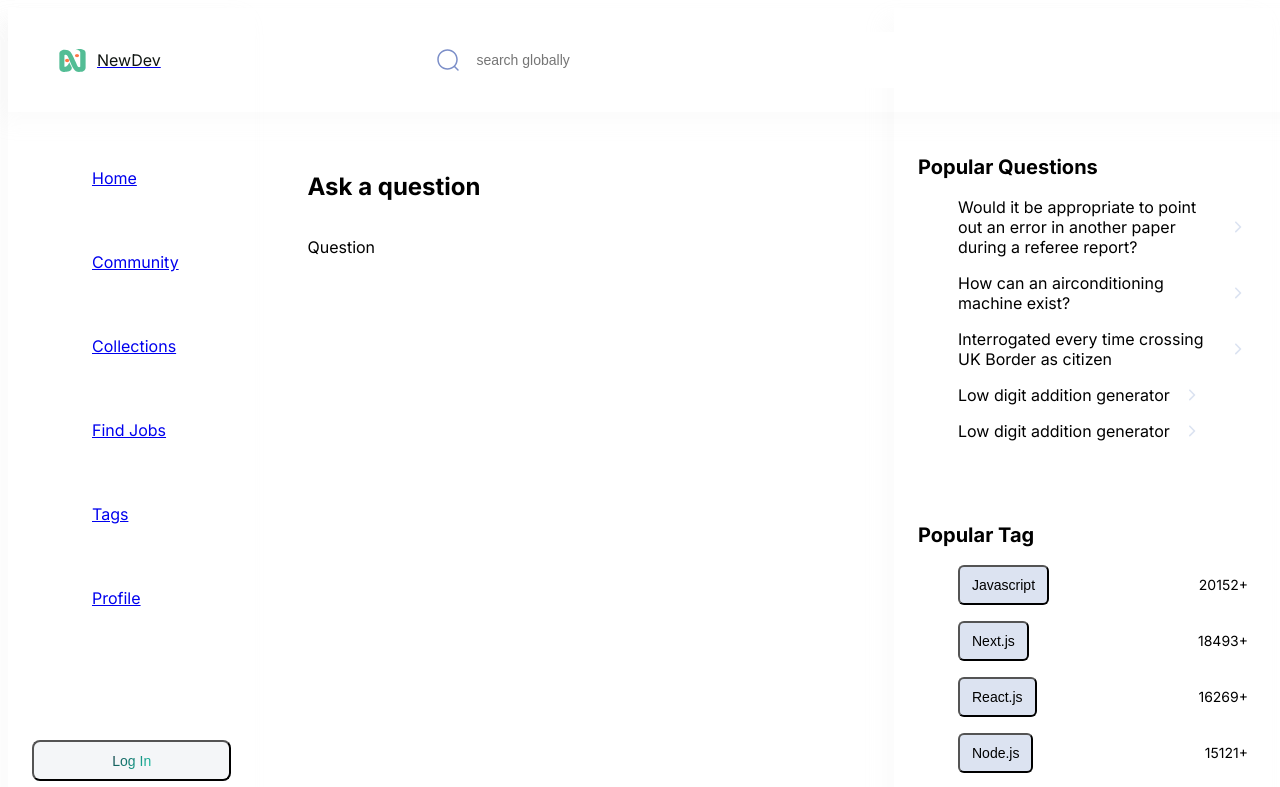
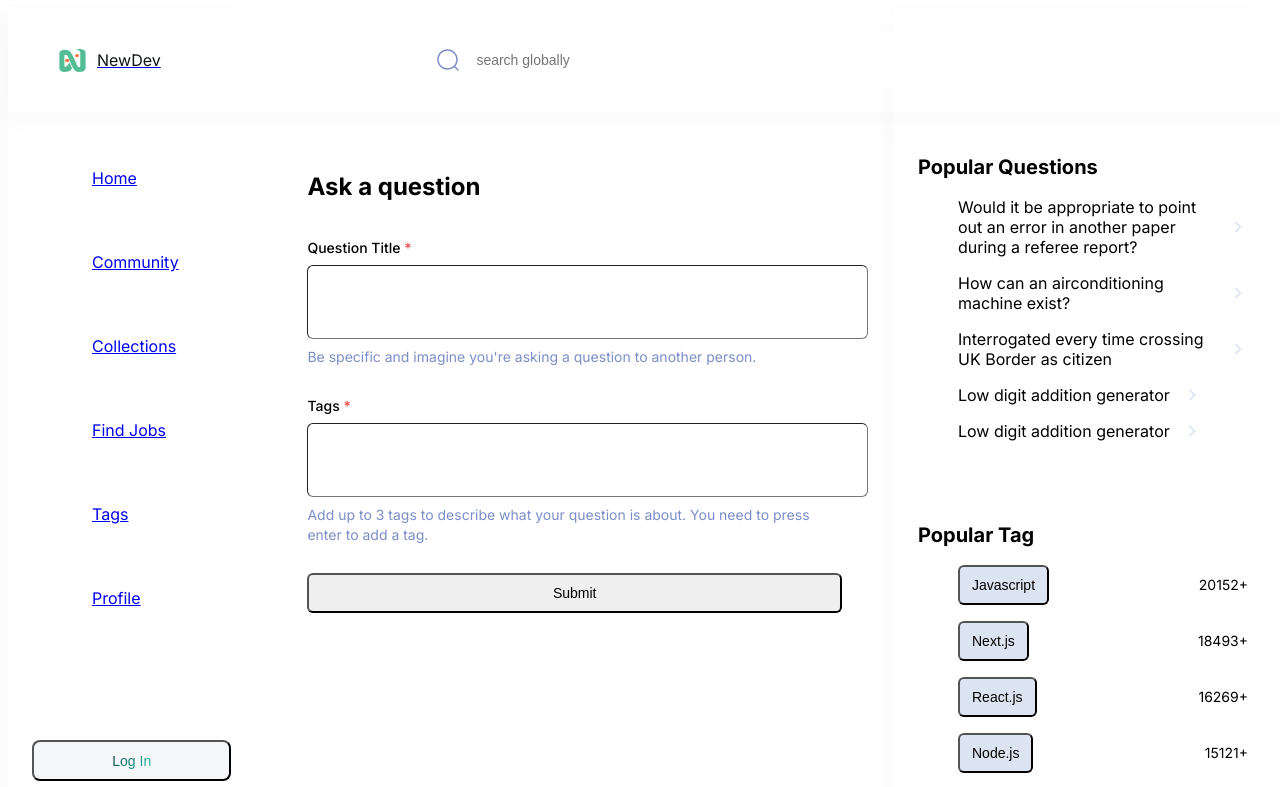
Before and after one commit to harzeezco/devOverflow, a Next.js app: page /ask-question in a window 1280 px wide. Shown: the top 787 px of the page. Built offline with nearby package versions, Linux system fonts and the light colour scheme; no server answers.

Commit message:
bring in shadcn form and validate the form using zod

```diff
--- a/app/styles/globals.css
+++ b/app/styles/globals.css
@@ -25,7 +25,7 @@
     @apply flex justify-start items-center;
   }
   .card-wrapper {
-    @apply bg-light-900 dark:dark-gradient shadow-light-100;
+    @apply bg-light-900 dark:dark-gradient shadow-dark-100;
   }
   .btn {
     @apply bg-light-800 dark:bg-dark-300 !important;
--- a/components/cards/question-card/index.tsx
+++ b/components/cards/question-card/index.tsx
@@ -80,7 +80,7 @@
             {getTimestamp(createdAt)}
           </span>
           <Link href={`/question/${id}`}>
-            <h3 className='sm:h3-semibold base-semibold text-dark200_light900 line-clamp-1 flex-1'>
+            <h3 className='sm:h3-semibold base-semibold text-dark200_light900 mb-3 line-clamp-1 flex-1'>
               {title}
             </h3>
           </Link>
--- a/components/question/index.tsx
+++ b/components/question/index.tsx
@@ -1,7 +1,94 @@
+/* eslint-disable react/jsx-one-expression-per-line */
+
+'use client';
+
 import React from 'react';
+import { zodResolver } from '@hookform/resolvers/zod';
+import { useForm } from 'react-hook-form';
+import * as z from 'zod';
+import {
+  Form,
+  FormControl,
+  FormDescription,
+  FormField,
+  FormItem,
+  FormLabel,
+  FormMessage,
+} from '@/components/ui/form';
+import { QuestionSchema } from '@/lib/validations';
+import { Input } from '../ui/input';
+import { Button } from '../ui/button';
 
 function Question() {
-  return <div>Question</div>;
+  const form = useForm<z.infer<typeof QuestionSchema>>({
+    resolver: zodResolver(QuestionSchema),
+    defaultValues: {
+      title: '',
+      explanation: '',
+      tags: [],
+    },
+  });
+
+  // 2. Define a submit handler.
+  function onSubmit(values: z.infer<typeof QuestionSchema>) {
+    // Do something with the form values.
+    // ✅ This will be type-safe and validated.
+    console.log(values);
+  }
+  return (
+    <Form {...form}>
+      <form
+        onSubmit={form.handleSubmit(onSubmit)}
+        className='grid w-full gap-7'
+      >
+        <FormField
+          control={form.control}
+          name='title'
+          render={({ field }) => (
+            <FormItem>
+              <FormLabel className='paragraph-semibold text-dark400_light800'>
+                Question Title <span className='text-red-500'>*</span>
+              </FormLabel>
+              <FormControl className='mt-3.5'>
+                <Input
+                  {...field}
+                  className='no-focus paragraph-regular background-light900_dark300 light-border-2 text-dark300_light700 min-h-[56px] border'
+                />
+              </FormControl>
+              <FormDescription className='body-regular mt-2.5 text-light-500'>
+                Be specific and imagine you&apos;re asking a question to another
+                person.
+              </FormDescription>
+              <FormMessage className='text-red-500' />
+            </FormItem>
+          )}
+        />
+        <FormField
+          control={form.control}
+          name='title'
+          render={({ field }) => (
+            <FormItem>
+              <FormLabel className='paragraph-semibold text-dark400_light800'>
+                Tags <span className='text-red-500'>*</span>
+              </FormLabel>
+              <FormControl className='mt-3.5'>
+                <Input
+                  {...field}
+                  className='no-focus paragraph-regular background-light900_dark300 light-border-2 text-dark300_light700 min-h-[56px] border'
+                />
+              </FormControl>
+              <FormDescription className='body-regular mt-2.5 text-light-500'>
+                Add up to 3 tags to describe what your question is about. You
+                need to press enter to add a tag.
+              </FormDescription>
+              <FormMessage className='text-red-500' />
+            </FormItem>
+          )}
+        />
+        <Button type='submit'>Submit</Button>
+      </form>
+    </Form>
+  );
 }
 
 export default Question;
--- /dev/null
+++ b/components/ui/form.tsx
@@ -0,0 +1,175 @@
+import * as React from 'react';
+import * as LabelPrimitive from '@radix-ui/react-label';
+import { Slot } from '@radix-ui/react-slot';
+import {
+  Controller,
+  ControllerProps,
+  FieldPath,
+  FieldValues,
+  FormProvider,
+  useFormContext,
+} from 'react-hook-form';
+
+import { Label } from '@/components/ui/label';
+import cn from '@/lib/utils';
+
+const Form = FormProvider;
+
+type FormFieldContextValue<
+  TFieldValues extends FieldValues = FieldValues,
+  TName extends FieldPath<TFieldValues> = FieldPath<TFieldValues>,
+> = {
+  name: TName;
+};
+
+const FormItemContext = React.createContext<FormItemContextValue>(
+  {} as FormItemContextValue,
+);
+
+const FormFieldContext = React.createContext<FormFieldContextValue>(
+  {} as FormFieldContextValue,
+);
+
+function FormField<
+  TFieldValues extends FieldValues = FieldValues,
+  TName extends FieldPath<TFieldValues> = FieldPath<TFieldValues>,
+>({ ...props }: ControllerProps<TFieldValues, TName>) {
+  return (
+    <FormFieldContext.Provider value={{ name: props.name }}>
+      <Controller {...props} />
+    </FormFieldContext.Provider>
+  );
+}
+
+const useFormField = () => {
+  const fieldContext = React.useContext(FormFieldContext);
+  const itemContext = React.useContext(FormItemContext);
+  const { getFieldState, formState } = useFormContext();
+
+  const fieldState = getFieldState(fieldContext.name, formState);
+
+  if (!fieldContext) {
+    throw new Error('useFormField should be used within <FormField>');
+  }
+
+  const { id } = itemContext;
+
+  return {
+    id,
+    name: fieldContext.name,
+    formItemId: `${id}-form-item`,
+    formDescriptionId: `${id}-form-item-description`,
+    formMessageId: `${id}-form-item-message`,
+    ...fieldState,
+  };
+};
+
+type FormItemContextValue = {
+  id: string;
+};
+
+const FormItem = React.forwardRef<
+  HTMLDivElement,
+  React.HTMLAttributes<HTMLDivElement>
+>(({ className, ...props }, ref) => {
+  const id = React.useId();
+
+  return (
+    <FormItemContext.Provider value={{ id }}>
+      <div ref={ref} className={cn('space-y-2', className)} {...props} />
+    </FormItemContext.Provider>
+  );
+});
+FormItem.displayName = 'FormItem';
+
+const FormLabel = React.forwardRef<
+  React.ElementRef<typeof LabelPrimitive.Root>,
+  React.ComponentPropsWithoutRef<typeof LabelPrimitive.Root>
+>(({ className, ...props }, ref) => {
+  const { error, formItemId } = useFormField();
+
+  return (
+    <Label
+      ref={ref}
+      className={cn(error && 'text-destructive', className)}
+      htmlFor={formItemId}
+      {...props}
+    />
+  );
+});
+FormLabel.displayName = 'FormLabel';
+
+const FormControl = React.forwardRef<
+  React.ElementRef<typeof Slot>,
+  React.ComponentPropsWithoutRef<typeof Slot>
+>(({ ...props }, ref) => {
+  const { error, formItemId, formDescriptionId, formMessageId } =
+    useFormField();
+
+  return (
+    <Slot
+      ref={ref}
+      id={formItemId}
+      aria-describedby={
+        !error
+          ? `${formDescriptionId}`
+          : `${formDescriptionId} ${formMessageId}`
+      }
+      aria-invalid={!!error}
+      {...props}
+    />
+  );
+});
+FormControl.displayName = 'FormControl';
+
+const FormDescription = React.forwardRef<
+  HTMLParagraphElement,
+  React.HTMLAttributes<HTMLParagraphElement>
+>(({ className, ...props }, ref) => {
+  const { formDescriptionId } = useFormField();
+
+  return (
+    <p
+      ref={ref}
+      id={formDescriptionId}
+      className={cn('text-sm text-muted-foreground', className)}
+      {...props}
+    />
+  );
+});
+FormDescription.displayName = 'FormDescription';
+
+const FormMessage = React.forwardRef<
+  HTMLParagraphElement,
+  React.HTMLAttributes<HTMLParagraphElement>
+>(({ className, children, ...props }, ref) => {
+  const { error, formMessageId } = useFormField();
+  const body = error ? String(error?.message) : children;
+
+  if (!body) {
+    return null;
+  }
+
+  return (
+    <p
+      ref={ref}
+      id={formMessageId}
+      className={cn('text-sm font-medium text-destructive', className)}
+      {...props}
+    >
+      {body}
+    </p>
+  );
+});
+FormMessage.displayName = 'FormMessage';
+
+export {
+  useFormField,
+  Form,
+  FormItem,
+  FormLabel,
+  FormControl,
+  FormDescription,
+  FormMessage,
+  FormField,
+};
--- /dev/null
+++ b/components/ui/label.tsx
@@ -0,0 +1,25 @@
+'use client';
+
+import * as React from 'react';
+import * as LabelPrimitive from '@radix-ui/react-label';
+import { cva, type VariantProps } from 'class-variance-authority';
+import cn from '@/lib/utils';
+
+const labelVariants = cva(
+  'text-sm font-medium leading-none peer-disabled:cursor-not-allowed peer-disabled:opacity-70',
+);
+
+const Label = React.forwardRef<
+  React.ElementRef<typeof LabelPrimitive.Root>,
+  React.ComponentPropsWithoutRef<typeof LabelPrimitive.Root> &
+    VariantProps<typeof labelVariants>
+>(({ className, ...props }, ref) => (
+  <LabelPrimitive.Root
+    ref={ref}
+    className={cn(labelVariants(), className)}
+    {...props}
+  />
+));
+Label.displayName = LabelPrimitive.Root.displayName;
+
+export { Label };
--- /dev/null
+++ b/lib/validations.ts
@@ -0,0 +1,9 @@
+import * as z from 'zod';
+
+export const QuestionSchema = z.object({
+  title: z.string().min(5).max(130),
+  explanation: z.string().min(100),
+  tags: z.array(z.string().min(1).max(15)).min(1).max(3),
+});
+
+export const form = [];
--- a/package.json
+++ b/package.json
@@ -10,7 +10,9 @@
   },
   "dependencies": {
     "@clerk/nextjs": "^4.27.1",
+    "@hookform/resolvers": "^3.3.2",
     "@radix-ui/react-dialog": "^1.0.5",
+    "@radix-ui/react-label": "^2.0.2",
     "@radix-ui/react-menubar": "^1.0.4",
     "@radix-ui/react-select": "^2.0.0",
     "@radix-ui/react-slot": "^1.0.2",
@@ -21,8 +23,10 @@
     "next": "14.0.3",
     "react": "^18",
     "react-dom": "^18",
+    "react-hook-form": "^7.48.2",
     "tailwind-merge": "^2.0.0",
-    "tailwindcss-animate": "^1.0.7"
+    "tailwindcss-animate": "^1.0.7",
+    "zod": "^3.22.4"
   },
   "devDependencies": {
     "@types/node": "^20",
```
Also changed, not shown: 1 other file (tests, documents, lock files or other folders).
